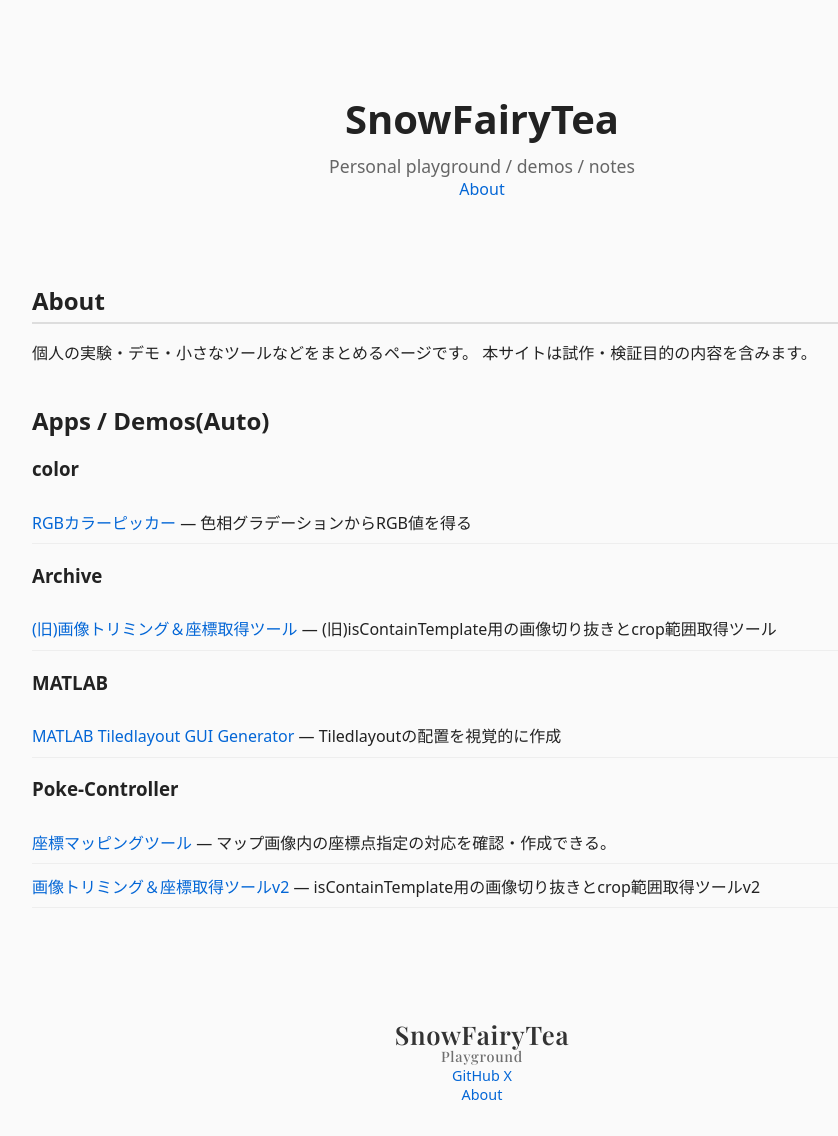
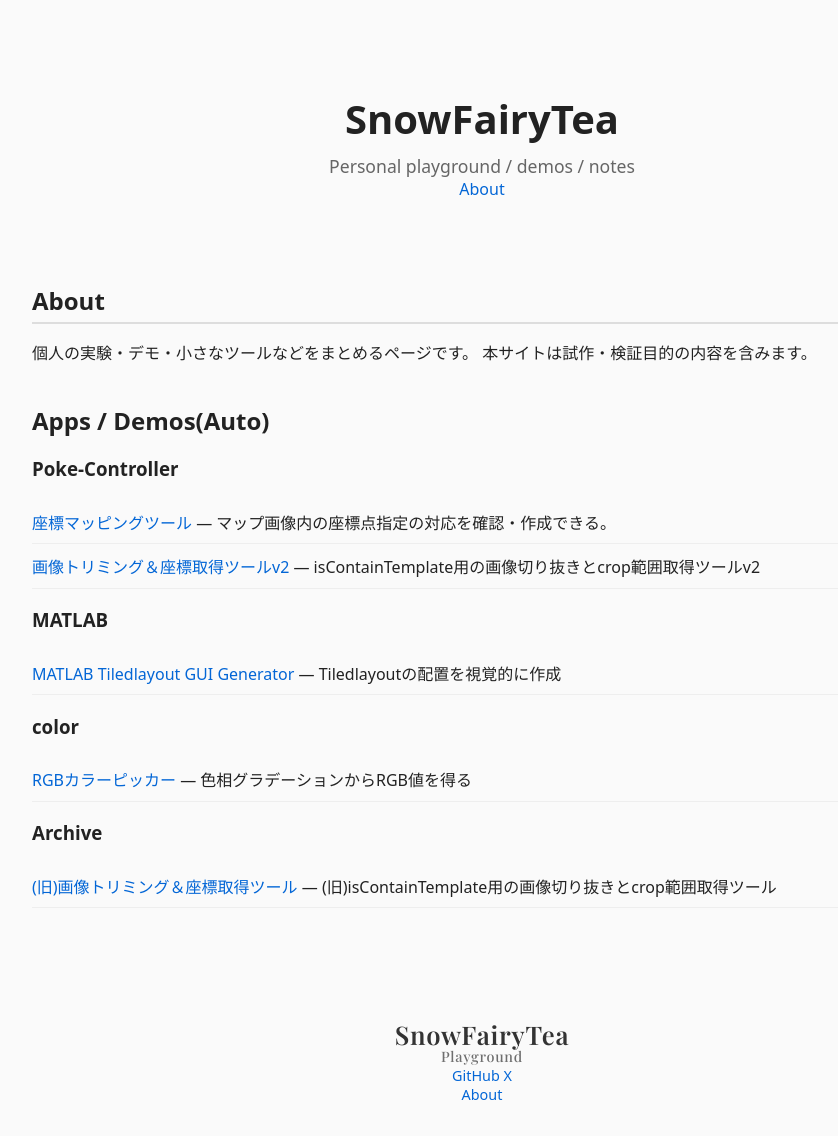
Before and after one commit to SnowFairyTea/playground, a Jekyll site: the page built from index.html, in a window 1280 px wide. Shown: the whole page, without its empty margins (158-996 px from the left). Built offline with Jekyll 4.4.1, drawn with Linux system fonts in a browser that asks for light colours; part of the change alters nothing that is shown.

Commit message:
Auto-update app list

```diff
--- a/index.html
+++ b/index.html
@@ -17,6 +17,15 @@ layout: home
   <h2>Apps / Demos(Auto)</h2>
 
   <!-- AUTO-GENERATED:START -->
+  <h3>Poke-Controller</h3>
+  <ul class="apps-list">
+    <li><a href="./apps/coordinate_mapping_app/">座標マッピングツール</a> — マップ画像内の座標点指定の対応を確認・作成できる。</li>
+    <li><a href="./apps/image_cropper_tool_v2/">画像トリミング＆座標取得ツールv2</a> — isContainTemplate用の画像切り抜きとcrop範囲取得ツールv2</li>
+  </ul>
+  <h3>MATLAB</h3>
+  <ul class="apps-list">
+    <li><a href="./apps/matlab-tiledlayout-generator/">MATLAB Tiledlayout GUI Generator</a> — Tiledlayoutの配置を視覚的に作成</li>
+  </ul>
   <h3>color</h3>
   <ul class="apps-list">
     <li><a href="./apps/rgb_color_picker/">RGBカラーピッカー</a> — 色相グラデーションからRGB値を得る</li>
@@ -25,15 +34,6 @@ layout: home
   <ul class="apps-list">
     <li><a href="./apps/image_cropper_tool/">(旧)画像トリミング＆座標取得ツール</a> — (旧)isContainTemplate用の画像切り抜きとcrop範囲取得ツール</li>
   </ul>
-  <h3>MATLAB</h3>
-  <ul class="apps-list">
-    <li><a href="./apps/matlab-tiledlayout-generator/">MATLAB Tiledlayout GUI Generator</a> — Tiledlayoutの配置を視覚的に作成</li>
-  </ul>
-  <h3>Poke-Controller</h3>
-  <ul class="apps-list">
-    <li><a href="./apps/coordinate_mapping_app/">座標マッピングツール</a> — マップ画像内の座標点指定の対応を確認・作成できる。</li>
-    <li><a href="./apps/image_cropper_tool_v2/">画像トリミング＆座標取得ツールv2</a> — isContainTemplate用の画像切り抜きとcrop範囲取得ツールv2</li>
-  </ul>
   <!-- AUTO-GENERATED:END -->
 
   </section>
```
